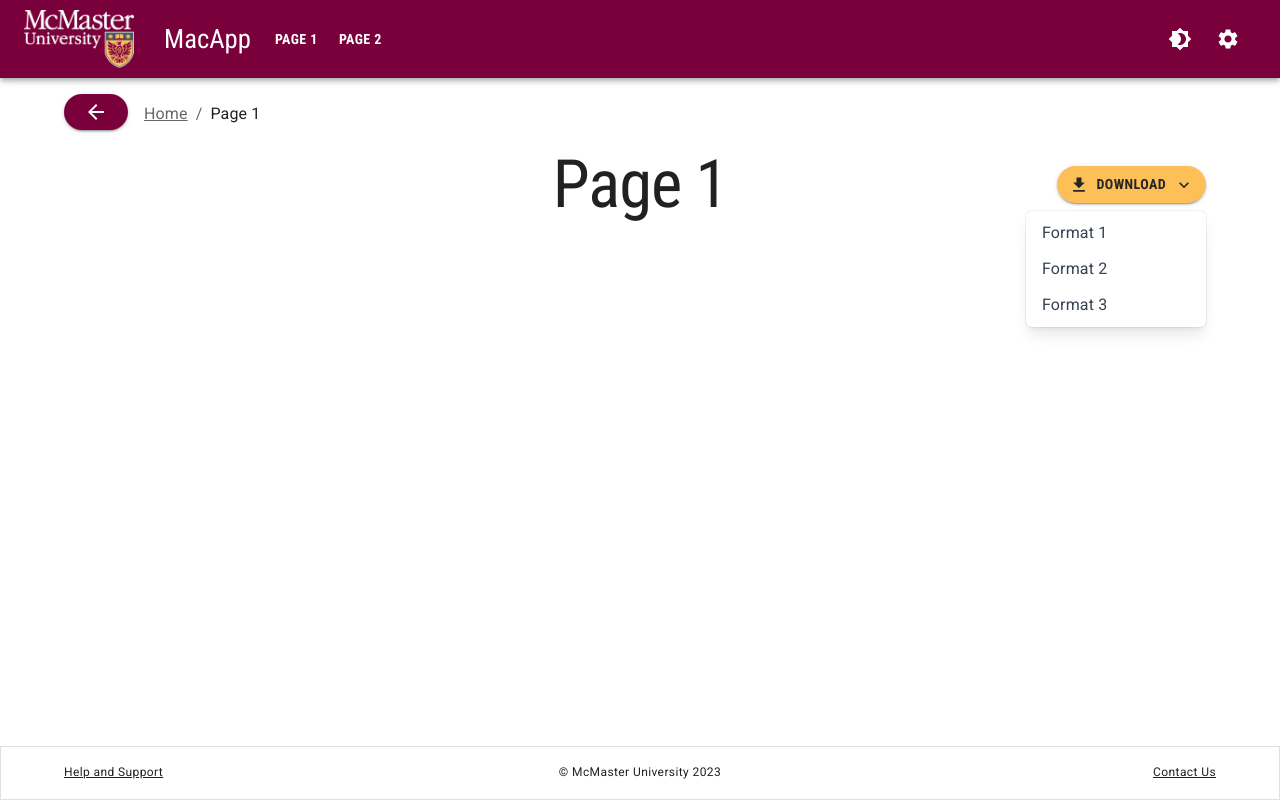
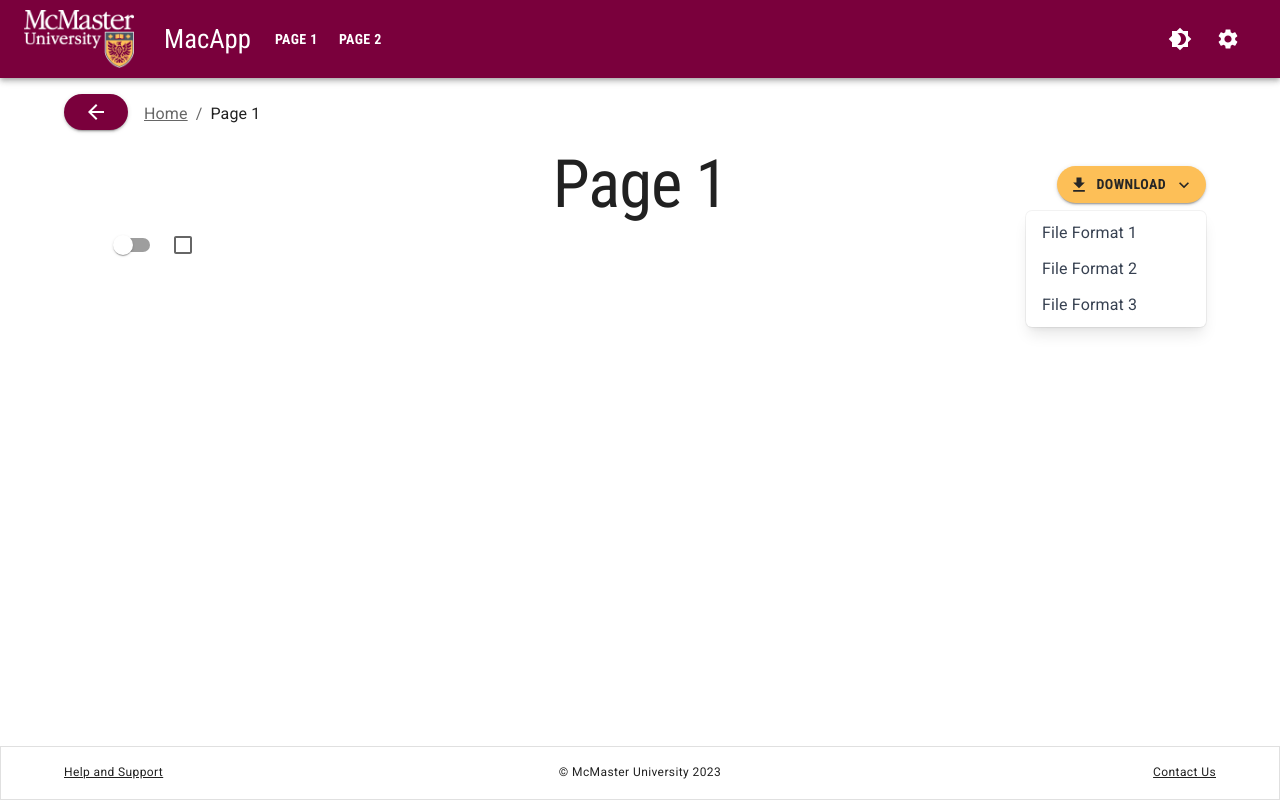
Before and after one commit to McMasterRS/wsr_web-design-guide, a Next.js app: page /page_1 in a window 1280 px wide. Both pictures are taken after a click on the button "DOWNLOAD". Built offline with nearby package versions, Linux system fonts and the light colour scheme.

Commit message:
added accessible focus indicators

```diff
--- a/app/page_1/page.tsx
+++ b/app/page_1/page.tsx
@@ -14,6 +14,8 @@ import Typography from '@mui/material/Typography'
 import {MacButton} from "@/components/MacComponents/MacButton";
 import useMediaQuery from '@mui/material/useMediaQuery';
 import Tooltip from "@mui/material/Tooltip";
+import {MacSwitch} from "@/components/MacComponents/MacSwitch";
+import {MacCheckbox} from "@/components/MacComponents/MacCheckbox";
 
 const StyledMenu = styled((props: MenuProps) => (
     <Menu
@@ -118,15 +120,19 @@ export default function Page_1() {
                             onClose={handleCloseMenu}
                         >
                             <MenuItem onClick={handleClickMenu}>
-                                Format 1
+                                File Format 1
                             </MenuItem>
                             <MenuItem onClick={handleClickMenu}>
-                                Format 2
+                                File Format 2
                             </MenuItem>
                             <MenuItem onClick={handleClickMenu}>
-                                Format 3
+                                File Format 3
                             </MenuItem>
                         </StyledMenu>
+                    </Box>
+                    <Box paddingLeft={5}>
+                        <MacSwitch {...{ inputProps: { 'aria-label': 'Switch' } }} />
+                        <MacCheckbox {...{ inputProps: { 'aria-label': 'Checkbox' } }} />
                     </Box>
                 </Container>
             </main>
--- a/components/MacComponents/MacButton.tsx
+++ b/components/MacComponents/MacButton.tsx
@@ -7,9 +7,19 @@ interface MacButtonProps extends ButtonProps {
 }
 
 export const MacButton = styled(MuiButton, {shouldForwardProp: (prop) => prop !== "mainColor"})<MacButtonProps>(props => ({
-    backgroundColor: props.mainColor === 'secondary' ? useTheme().palette.secondary.main:  useTheme().palette.primary.main,
+    backgroundColor:
+        props.mainColor === 'secondary'
+            ? useTheme().palette.secondary.main
+            : useTheme().palette.primary.main,
     color: props.mainColor === 'secondary' ? '#262626':  '',
     ':hover': {
         backgroundColor: props.mainColor === 'secondary' ? '#DBDBDD':'#5E6A71',
+        color: useTheme().palette.mode === 'dark' ? (props.mainColor === 'primary' ? '#FFFFFF' : '') : '',
+    },
+    "&:focus-visible": {
+        color: useTheme().palette.mode === 'dark' ? (props.mainColor === 'primary' ? '#FFFFFF' : '') : '',
+        backgroundColor:
+            props.mainColor === 'secondary' ? '#DBDBDD' : '#5E6A71',
+        outline: `2px solid ${useTheme().palette.mode === 'dark' ? (props.mainColor === 'primary' ? '#F4B7C7' : '#dd3765') : (props.mainColor === 'primary' ? 'black' : useTheme().palette.primary.main) }`,
     },
 }));
--- /dev/null
+++ b/components/MacComponents/MacCheckbox.tsx
@@ -0,0 +1,12 @@
+import styled from "@emotion/styled";
+import Checkbox, {CheckboxProps} from "@mui/material/Checkbox";
+import React from "react";
+import {useTheme} from "@mui/material/styles";
+
+export const MacCheckbox = styled((props: CheckboxProps) => (
+    <Checkbox disableFocusRipple {...props} />
+))(({ }) => ({
+    '&.Mui-focusVisible': {
+        outline: `2px solid ${useTheme().palette.primary.main}`,
+    },
+}));
--- a/components/MacComponents/MacNavButton.tsx
+++ b/components/MacComponents/MacNavButton.tsx
@@ -10,6 +10,9 @@ export const MacNavButton = styled(Button)(props => ({
     '&& .MuiTouchRipple-child': {
         backgroundColor: "#D6D6D6",
     },
+    "&:focus-visible": {
+        outline: "2px solid #fff",
+    },
 })) as typeof Button
 
 export const MacIconNavButton = styled(IconButton)(props => ({
@@ -20,4 +23,7 @@ export const MacIconNavButton = styled(IconButton)(props => ({
     '&& .MuiTouchRipple-child': {
         backgroundColor: "#D6D6D6",
     },
+    "&:focus-visible": {
+        outline: "2px solid #fff",
+    },
 })) as typeof IconButton
--- /dev/null
+++ b/components/MacComponents/MacSwitch.tsx
@@ -0,0 +1,20 @@
+import styled from "@emotion/styled";
+import Switch, {SwitchProps} from "@mui/material/Switch";
+import React from "react";
+
+export const MacSwitch = styled((props: SwitchProps) => (
+    <Switch disableFocusRipple {...props} />
+))(({ }) => ({
+    '& .MuiSwitch-switchBase': {
+        '&.Mui-focusVisible .MuiSwitch-thumb': {
+            backgroundColor: '#5E6A71',
+            outline: `3px solid #F4B7C7`,
+        },
+    },
+    '& .MuiSwitch-switchBase.Mui-checked': {
+        '&.Mui-focusVisible .MuiSwitch-thumb': {
+            backgroundColor: '#dd3765',
+            outline: '3px solid #fdd287',
+        },
+    }
+}));
--- a/components/Provider/Provider.tsx
+++ b/components/Provider/Provider.tsx
@@ -48,6 +48,18 @@ export function Provider({ children } : {children: React.ReactNode}) {
                         main: secondary_color
                     },
                 },
+                components: {
+                    ...themeOptions.components,
+                    MuiButtonBase: {
+                        styleOverrides: {
+                            root: {
+                                "&:focus-visible": {
+                                    outline: `2px solid ${primary_color}`,
+                                },
+                            },
+                        },
+                    }
+                }
             }),
         [themeMode, prefersDarkMode]
     )
```
